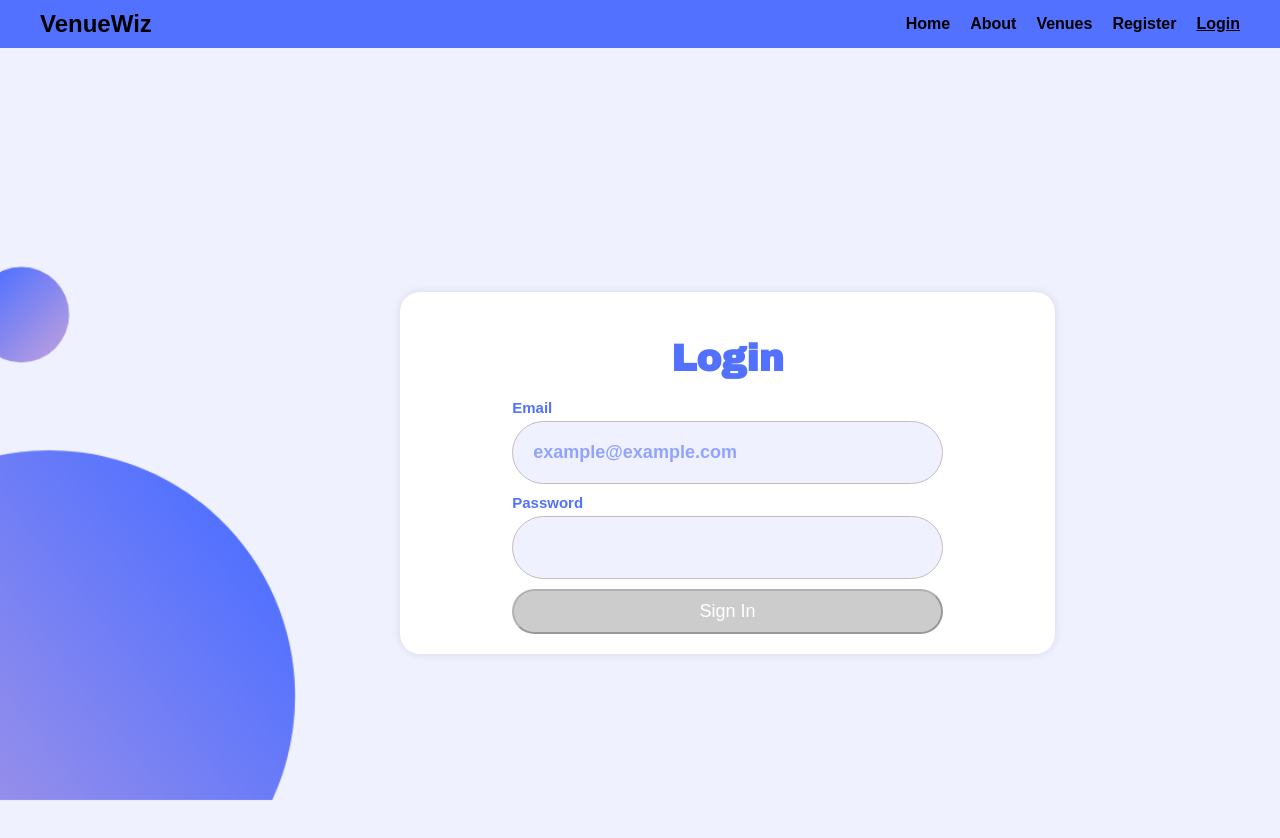
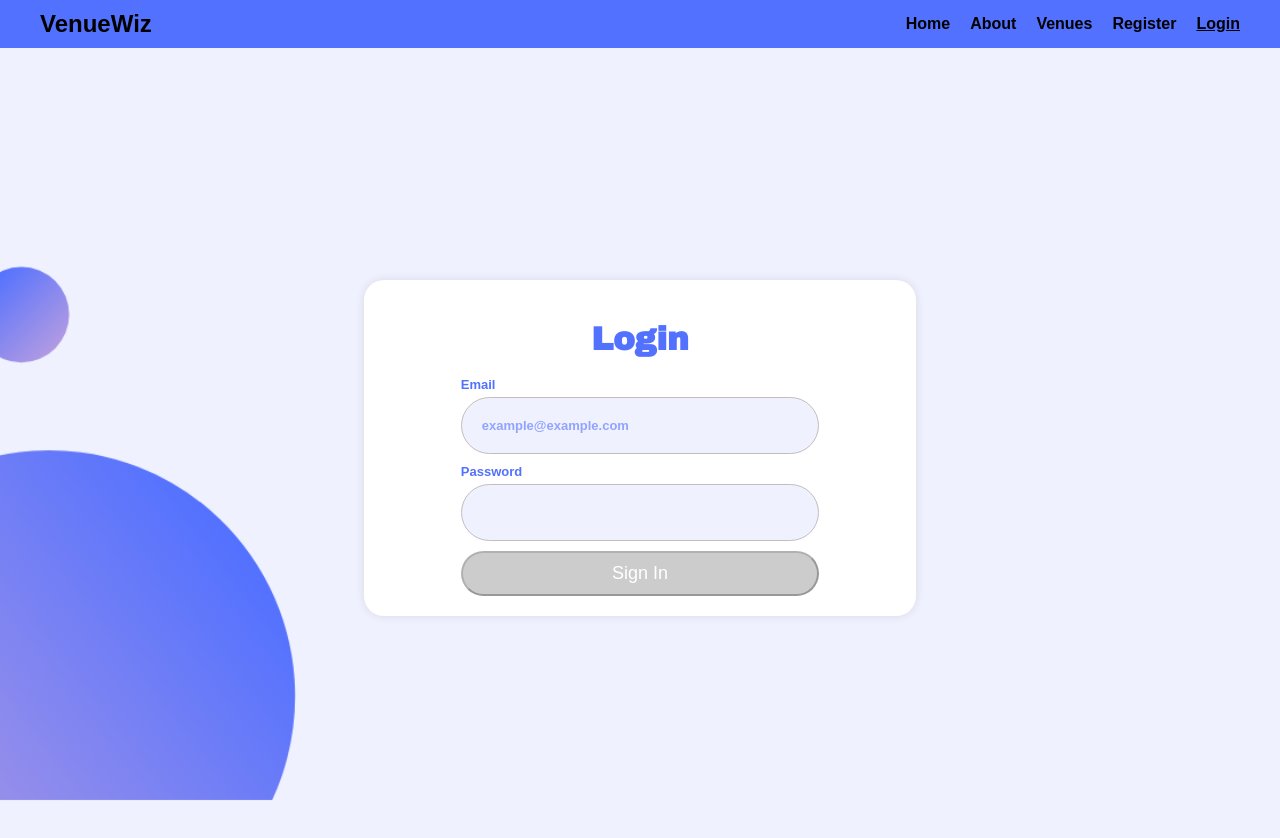
Before and after one commit to Amal229/VenueWiz-Front-end, a React (Vite) app in the folder client/: page /login in a window 1280 px wide. Shown: the top 838 px of the page. Built offline with nearby package versions, Linux system fonts and the light colour scheme.

Commit message:
forms css done

```diff
--- a/client/src/App.css
+++ b/client/src/App.css
@@ -415,14 +415,13 @@ button:disabled {
   display: flex;
   flex-direction: column;
   justify-content: center;
-  align-items: flex-start;
-  margin-left: 50px;
+  align-items: center;
   height: 100vh;
   font-family: 'Arimo', sans-serif;
   font-optical-sizing: auto;
   font-weight: bold;
   font-style: normal;
-  font-size: 15px;
+  font-size: 13px;
   color: #5271ff;
 }
 
@@ -445,7 +444,7 @@ button:disabled {
   color: #5271ff;
   font-family: 'Arimo', sans-serif;
   font-style: normal;
-  font-size: large;
+  font-size: small;
   font-weight: bold;
   background-color: #f0f1ff;
 }
@@ -472,13 +471,11 @@ button:disabled {
   display: flex;
   flex-direction: column;
   align-items: center;
-  margin-left: 350px;
-  width: 50%;
+  width: 40%;
   padding: 20px;
   box-shadow: 0 0 10px rgba(0, 0, 0, 0.1);
   background-color: #ffffff;
   border-radius: 20px;
-  margin-top: 50px;
 }
 
 .Forms input::placeholder {
@@ -511,13 +508,12 @@ button:disabled {
   text-decoration: none;
   background-color: #fff;
 }
-.register-form {
+/* .register-form {
   display: flex;
   flex-direction: column;
   align-items: center;
-  margin-left: 350px;
+  justify-content: center;
   width: 50%;
-  padding: 20px;
   box-shadow: 0 0 10px rgba(0, 0, 0, 0.1);
   background-color: #ffffff;
   border-radius: 20px;
@@ -534,7 +530,7 @@ button:disabled {
   background-color: #ffffff;
   border-radius: 20px;
   margin-top: 50px;
-}
+} */
 canvas {
   width: 800px;
   height: auto;
--- a/client/src/components/Auth/Login.jsx
+++ b/client/src/components/Auth/Login.jsx
@@ -21,7 +21,7 @@ const SignIn = ({ setUser }) => {
 
   return (
     <div className="Forms">
-      <div className="login-form">
+      <div className="Forms-container">
         <h1>Login</h1>
         <form className="Forms-add" onSubmit={handleSubmit}>
           <div className="input-wrapper">
--- a/client/src/components/Auth/Register.jsx
+++ b/client/src/components/Auth/Register.jsx
@@ -52,7 +52,7 @@ const Register = () => {
 
   return (
     <div className="Forms">
-      <div className="register-form">
+      <div className="Forms-container">
         <h1>Register</h1>
         <form className="Forms-add" onSubmit={handleSubmit}>
           <div>
--- a/client/src/components/Vendor/MyVenues.jsx
+++ b/client/src/components/Vendor/MyVenues.jsx
@@ -30,7 +30,7 @@ const MyVenue = ({ user }) => {
         {venues.length !== 0 ? (
           venues.map((venue) => (
             <VenueCard
-              path={`/categories/${venue.categories[0]}/venues/${venue._id}`}
+              path={`/venues/${venue._id}`}
               key={venue._id}
               venue={venue}
               onDelete={removeVenue}
```
